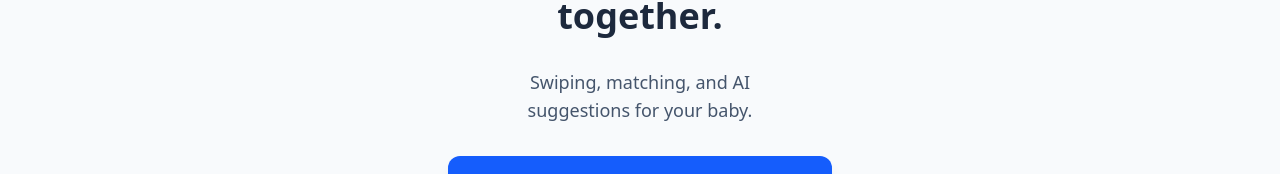
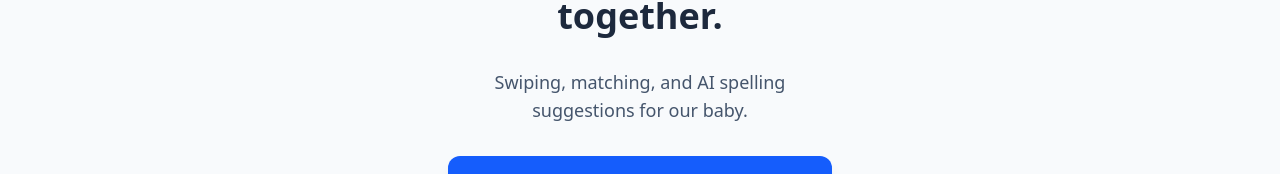
Before and after one commit to dteske25/nomen, a React (Vite) app: page / in a window 1280 px wide. Shown: the part 173-347 px from the top of the page. Built offline with nearby package versions, Linux system fonts and the light colour scheme.

Commit message:
verbiage tweaks

```diff
--- a/index.html
+++ b/index.html
@@ -4,7 +4,7 @@
     <meta charset="UTF-8" />
     <link rel="icon" type="image/svg+xml" href="/vite.svg" />
     <meta name="viewport" content="width=device-width, initial-scale=1.0" />
-    <title>teske-baby-name-picker</title>
+    <title>Nomen</title>
   </head>
   <body>
     <div id="root"></div>
--- a/src/pages/Home.tsx
+++ b/src/pages/Home.tsx
@@ -7,7 +7,7 @@ export default function Home() {
         Find the perfect name together.
       </h1>
       <p className="text-lg text-slate-600 text-center max-w-xs">
-        Swiping, matching, and AI suggestions for your baby.
+        Swiping, matching, and AI spelling suggestions for our baby.
       </p>
 
       <div className="grid grid-cols-1 gap-4 w-full px-4">
```
